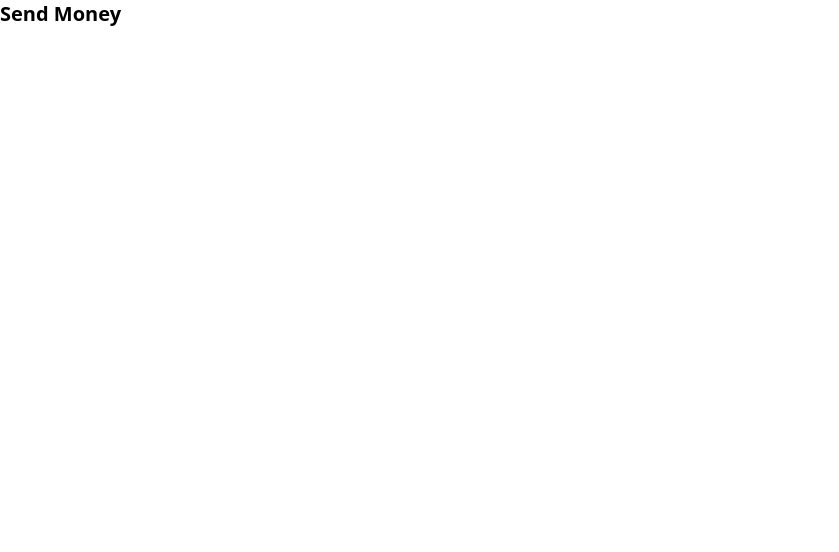
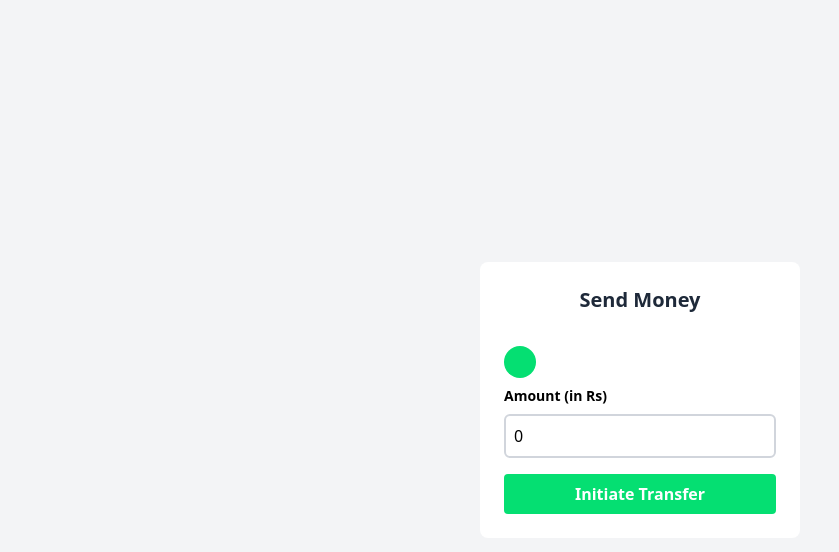
Before and after one commit to arynch24/Paytm-Clone, a React (Vite) app in the folder frontend/: page /send in a window 1280 px wide. Shown: the top 552 px of the page, without its empty margins (0-839 px from the left). Built offline with nearby package versions, Linux system fonts and the light colour scheme.

Commit message:
Add Recoil state management library and implement search functionality

```diff
--- a/frontend/package.json
+++ b/frontend/package.json
@@ -15,6 +15,7 @@
     "react": "^18.2.0",
     "react-dom": "^18.2.0",
     "react-router-dom": "^7.5.1",
+    "recoil": "^0.7.7",
     "tailwindcss": "^4.1.4"
   },
   "devDependencies": {
--- a/frontend/src/App.jsx
+++ b/frontend/src/App.jsx
@@ -3,9 +3,11 @@ import SignUp from './pages/SignUp'
 import SignIn from './pages/SignIn'
 import Dashboard from './pages/Dashboard'
 import SendMoney from './pages/SendMoney'
+import { RecoilRoot } from 'recoil'
 
 function App() {
   return (
+    <RecoilRoot>
       <BrowserRouter>
         <Routes>
           <Route path={"/signup"} element={<SignUp />}></Route>
@@ -14,6 +16,7 @@ function App() {
           <Route path={"/send"} element={<SendMoney />}></Route>
         </Routes>
       </BrowserRouter>
+    </RecoilRoot>
 
   )
 }
--- a/frontend/src/components/Users.jsx
+++ b/frontend/src/components/Users.jsx
@@ -5,12 +5,12 @@ import { useNavigate } from 'react-router-dom';
 
 const Users = () => {
     const [users, setUsers] = useState([]);
+    const [filter,setFilter] = useState("");
     useEffect(() => {
 
         const fetchUsers = async () => {
-
             try {
-                const response = await axios.get('http://localhost:3000/api/v1/user/bulk',);
+                const response = await axios.get(`http://localhost:3000/api/v1/user/bulk?filter=${filter}`,);
                 console.log(`Users: ${response.data}`);
                 setUsers(response.data.users);
             }
@@ -19,16 +19,27 @@ const Users = () => {
             }
         };
 
-        fetchUsers();
+        // Using debounce to limit the number of API calls
+        const debounce = setTimeout(() => {
+            fetchUsers();
+        }
+        , 500);
+        return () => {
+            clearTimeout(debounce);
+        }
+
+        //fetchUsers();
     }
-        , []);
+        , [filter]);
 
     const navigate = useNavigate();
 
     return (
         <div className='m-8'>
             <h3 className='text-xl font-bold'>Users</h3>
-            <input type="text" className=' w-full mb-4 border-2 border-gray-300 rounded-md p-2 mt-4' placeholder='Search users...' />
+            <input type="text" className=' w-full mb-4 border-2 border-gray-300 rounded-md p-2 mt-4' placeholder='Search users...' value={filter} onChange={(e)=>{
+                setFilter(e.target.value);
+            }}/>
             <div className='flex flex-col'>
                 {users.map((user) => (
                     <div key={user._id} className='flex justify-between items-center border-b-1 border-gray-300 p-2'>
@@ -39,7 +50,8 @@ const Users = () => {
                         <div className='flex gap-4'>
                             <button className='bg-black hover:bg-zinc-900 text-white font-bold py-2 px-4 rounded' onClick={
                                 () => {
-                                    navigate('/send');
+                                    //navigate can be used to send data to the next page in the url
+                                    navigate("/send?id=" + user._id + "&name=" + user.firstName);
                                 }
                             }>Send Money</button>
                         </div>
--- a/frontend/src/pages/SendMoney.jsx
+++ b/frontend/src/pages/SendMoney.jsx
@@ -1,11 +1,61 @@
 import React from 'react'
+import axios from 'axios';
+import { useState } from 'react';
+import { useSearchParams } from 'react-router-dom';
 
 const SendMoney = () => {
-  return (
-    <div>
-      <h3 className='text-xl font-bold'>Send Money</h3>
-    </div>
-  )
+    const [searchParams] = useSearchParams();
+    const id = searchParams.get("id");
+    const name = searchParams.get("name");
+    const [amount, setAmount] = useState(0);
+
+    const handleTransfer = async () => {
+        if (!amount) {
+            alert("Please enter an amount");
+            return;
+        }
+
+        try {
+            const res = await axios.post("http://localhost:3000/api/v1/account/transfer", {
+                to:id,
+                amount
+            }, {
+                headers: {
+                    "Content-Type": "application/json",
+                    "Authorization": `Bearer ${localStorage.getItem("token")}`
+                }
+            });
+
+            console.log(res.data);
+
+            if (res.status === 200) {
+                alert("Transfer Successful");
+            }
+        } catch (err) {
+            console.error(err);
+            alert("Transfer Failed");
+        }
+    }
+
+
+    return (
+        <div className='w-full h-screen bg-gray-100 flex justify-center items-center'>
+            <div className='border-gray-300 rounded-lg w-80 p-6 bg-white '>
+                <h1 className='text-xl font-bold text-center text-gray-800 mb-8'>Send Money</h1>
+
+                <div className='flex gap-3 items-center mb-2'>
+                    <div className='h-6 w-6 rounded-full bg-green-400 p-4 text-xl font-semibold flex justify-center items-center'>{name?.[0]}</div>
+                    <h4 className='text-lg font-semibold'>{name}</h4>
+                </div>
+
+                <div>
+                    <h3 className='text-sm font-semibold mb-2'>Amount (in Rs)</h3>
+                    <input type="text" className='w-full border-2 border-gray-300 rounded-md p-2 mb-4' value={amount} placeholder='Enter amount' onChange={(e) => { setAmount(e.target.value) }} />
+                </div>
+                <button className='bg-green-400 hover:bg-green-600 text-white font-bold py-2 px-4 rounded w-full ' onClick={handleTransfer}>Initiate Transfer</button>
+            </div>
+        </div>
+    )
 }
 
 export default SendMoney
```
Also changed, not shown: 1 other file (tests, documents, lock files or other folders). Lines whose indentation alone changed are shown as unchanged.
